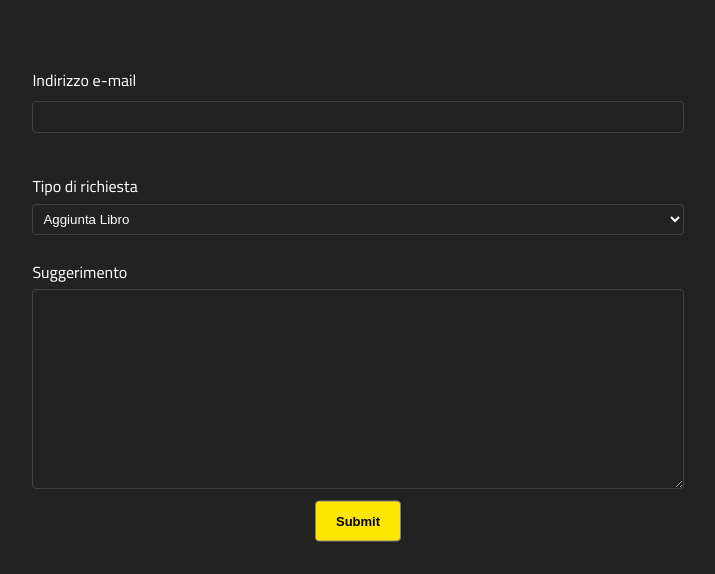
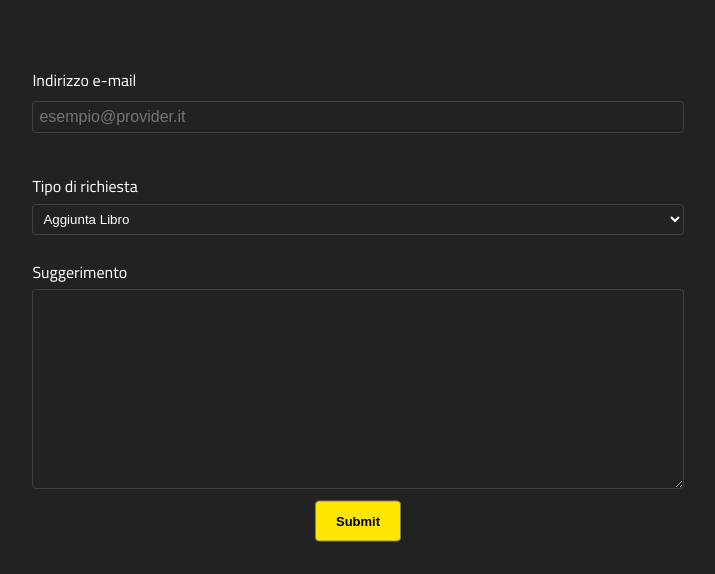
Before and after one commit to Ccettura/SBAM, a PHP site: page /contatti.php in a window 1280 px wide. Shown: the part 625-1199 px from the top of the page, without its empty margins (282-997 px from the left). Run offline with PHP 8.4, Linux system fonts and the light colour scheme; some libraries are stand-ins or nearby versions.

Commit message:
Versione 1

```diff
--- a/Sito/contatti.php
+++ b/Sito/contatti.php
@@ -28,7 +28,7 @@ include 'header.php';
             <form name="feedbackForm" method="POST" action='feedbacks.php'>
 
                 <p class="bianco"> <label for="mail"><b>Indirizzo e-mail</b></label></p>
-                <p> <input class="bianco" type="text" id="mail" name="mail" placeholder=""> </p>
+                <p> <input class="bianco" type="text" id="mail" name="mail" placeholder="esempio@provider.it"> </p>
 
 
 
```
